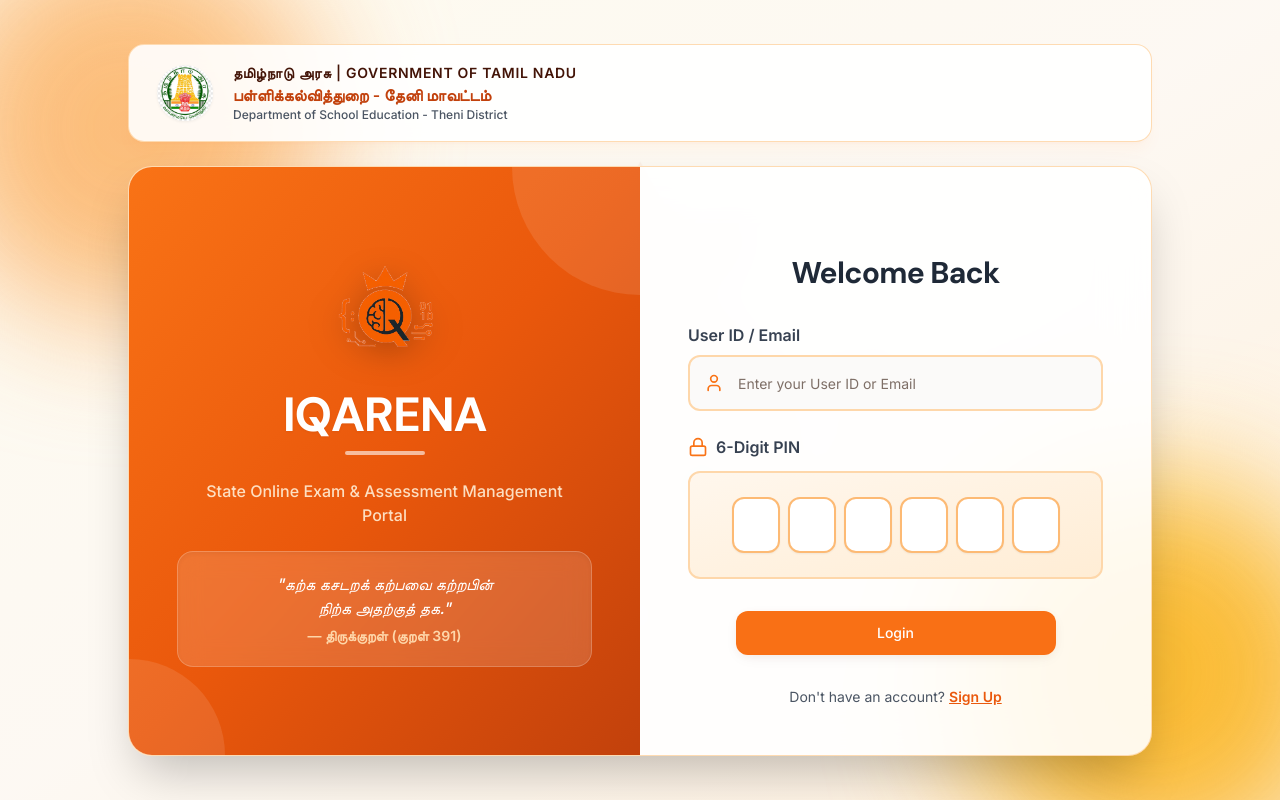
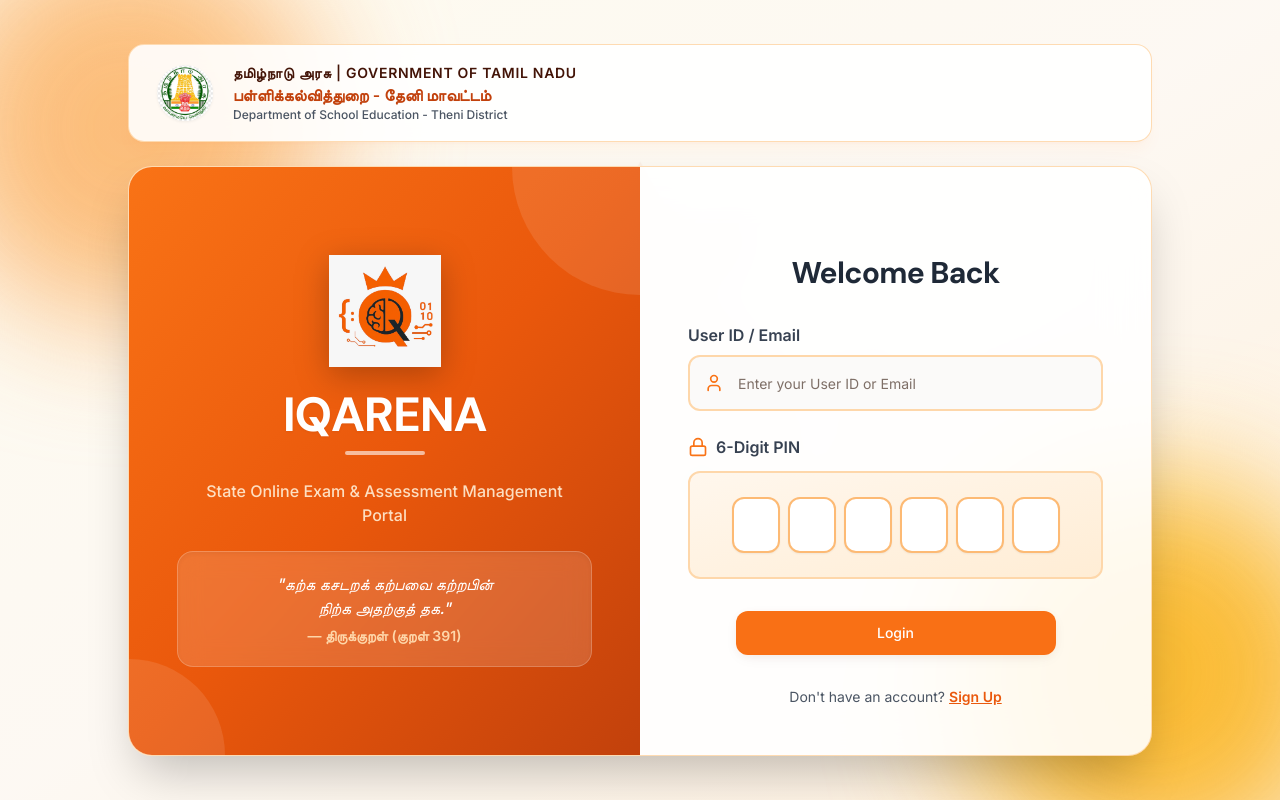
Before and after one commit to InnovativeSPIN/IQARENA_GOVT, a React (Vite) app in the folder frontend/: page /login in a window 1280 px wide. Built offline with nearby package versions, Linux system fonts and the light colour scheme; the HTML template or start-up script is replaced by a standard one.

Commit message:
login page logo updated

```diff
--- a/frontend/src/pages/Login.tsx
+++ b/frontend/src/pages/Login.tsx
@@ -251,7 +251,7 @@ export default function Login() {
                 {/* Logo - completely transparent without white box background */}
                 <div className="flex items-center justify-center">
                   <img
-                    src="/iqlogo.png"
+                    src="/iqlogo.jpeg"
                     alt="IQ Arena Logo"
                     className="h-24 sm:h-28 w-auto object-contain filter drop-shadow-[0_8px_16px_rgba(0,0,0,0.25)] hover:scale-105 transition-transform duration-300"
                   />
```
